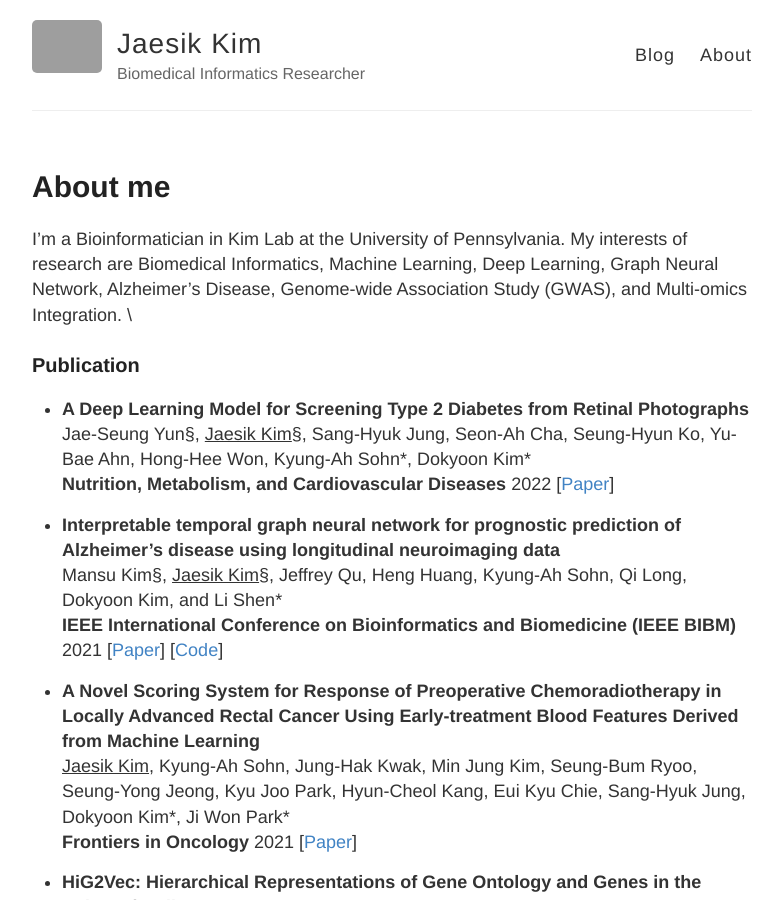
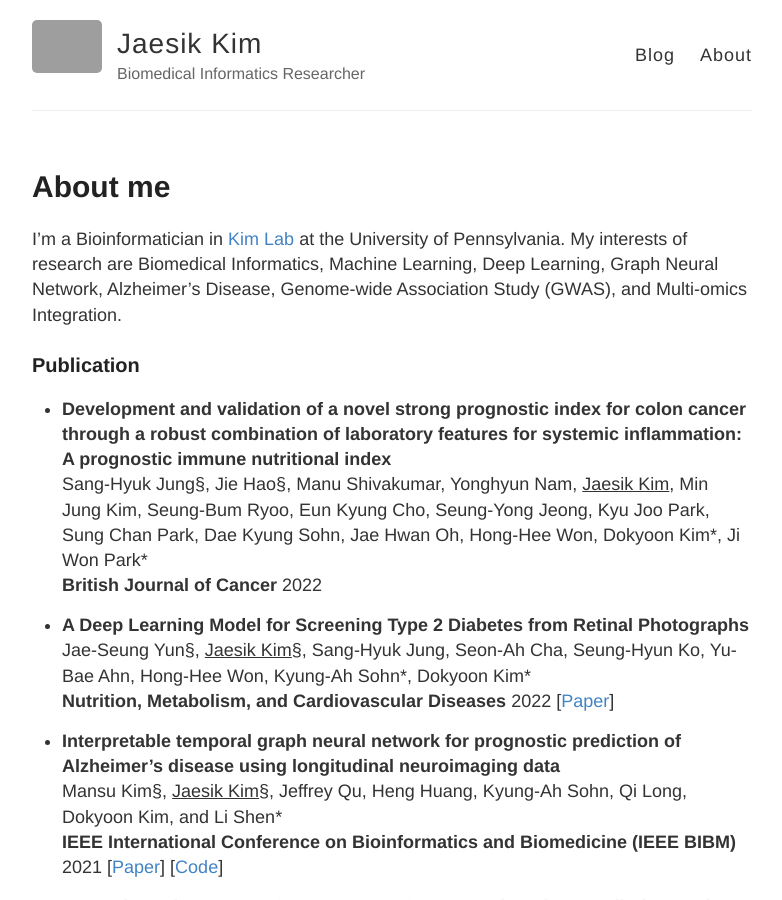
Before and after one commit to JaesikKim/JaesikKim.github.io, a Jekyll site: the page built from about.md, in a window 1280 px wide and 900 px high. Shown: the whole window, without its empty margins (248-1030 px from the left). Built offline with Jekyll 4.4.1, drawn with Linux system fonts in a browser that asks for light colours; some of the changed text lies outside the part shown; grey boxes are pictures that could not be loaded.

Commit message:
update aboutme

```diff
--- a/about.md
+++ b/about.md
@@ -4,9 +4,14 @@ title: About me
 permalink: /about/
 ---
 
-I'm a Bioinformatician in Kim Lab at the University of Pennsylvania. My interests of research are Biomedical Informatics, Machine Learning, Deep Learning, Graph Neural Network, Alzheimer's Disease, Genome-wide Association Study (GWAS), and Multi-omics Integration. \
+I'm a Bioinformatician in [Kim Lab](https://www.biomedinfolab.com/) at the University of Pennsylvania. My interests of research are Biomedical Informatics, Machine Learning, Deep Learning, Graph Neural Network, Alzheimer's Disease, Genome-wide Association Study (GWAS), and Multi-omics Integration.
 
 ### Publication
+
+- <b>Development and validation of a novel strong prognostic index for colon cancer through a robust combination of laboratory features for systemic inflammation: A prognostic immune nutritional index</b> \
+Sang-Hyuk Jung§, Jie Hao§, Manu Shivakumar, Yonghyun Nam, <ins>Jaesik Kim</ins>, Min Jung Kim, Seung-Bum Ryoo, Eun Kyung Cho, Seung-Yong Jeong, Kyu Joo Park, Sung Chan Park, Dae Kyung Sohn, Jae Hwan Oh, Hong-Hee Won, Dokyoon Kim\*, Ji Won Park\* \
+<b>British Journal of Cancer</b> 2022
+
 - <b>A Deep Learning Model for Screening Type 2 Diabetes from Retinal Photographs</b> \
 Jae-Seung Yun§, <ins>Jaesik Kim</ins>§, Sang-Hyuk Jung, Seon-Ah Cha, Seung-Hyun Ko, Yu-Bae Ahn, Hong-Hee Won, Kyung-Ah Sohn\*, Dokyoon Kim\* \
 <b>Nutrition, Metabolism, and Cardiovascular Diseases</b> 2022 [[Paper](https://www.nmcd-journal.com/article/S0939-4753(22)00027-8/pdf#relatedArticles)]
@@ -61,7 +66,10 @@ Genomics Informatics lab at <b>Yonsei University</b>, Seoul, Korea
 Microbial Genomics lab at <b>Yonsei University</b>, Seoul, Korea
 
 - <b>Teaching Assistant</b> \
-Programming pracice of Data Structure (Autumn 2018)
+Programming practice of Data Structure (Autumn 2018)
+
+### Awards
+- Best Paper Award (Graduate School Dean's Award), Ajou University, Feb. 2022
 
 ### Education
 - <b>M.S.</b>, Computer Engineering at <b>Ajou University</b>, 2018 - 2021
```
Also changed, not shown: 1 other file.
